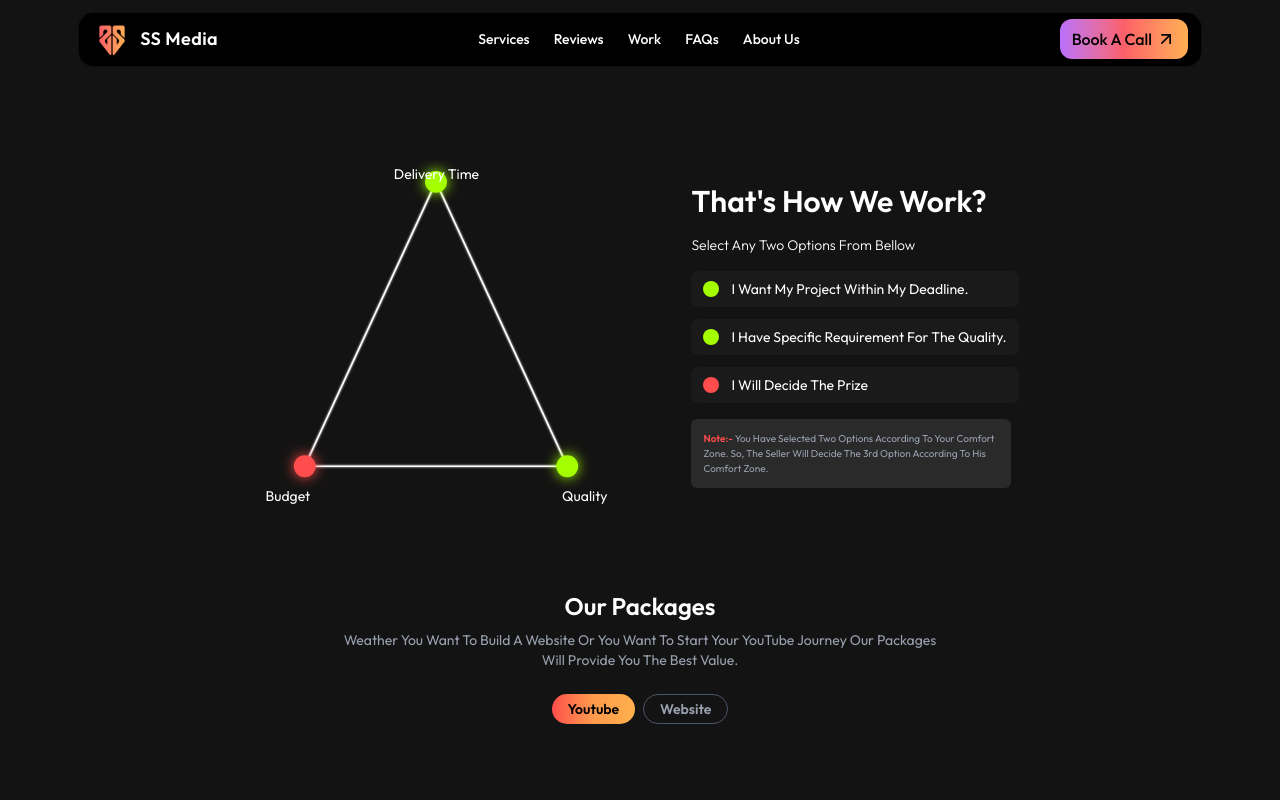
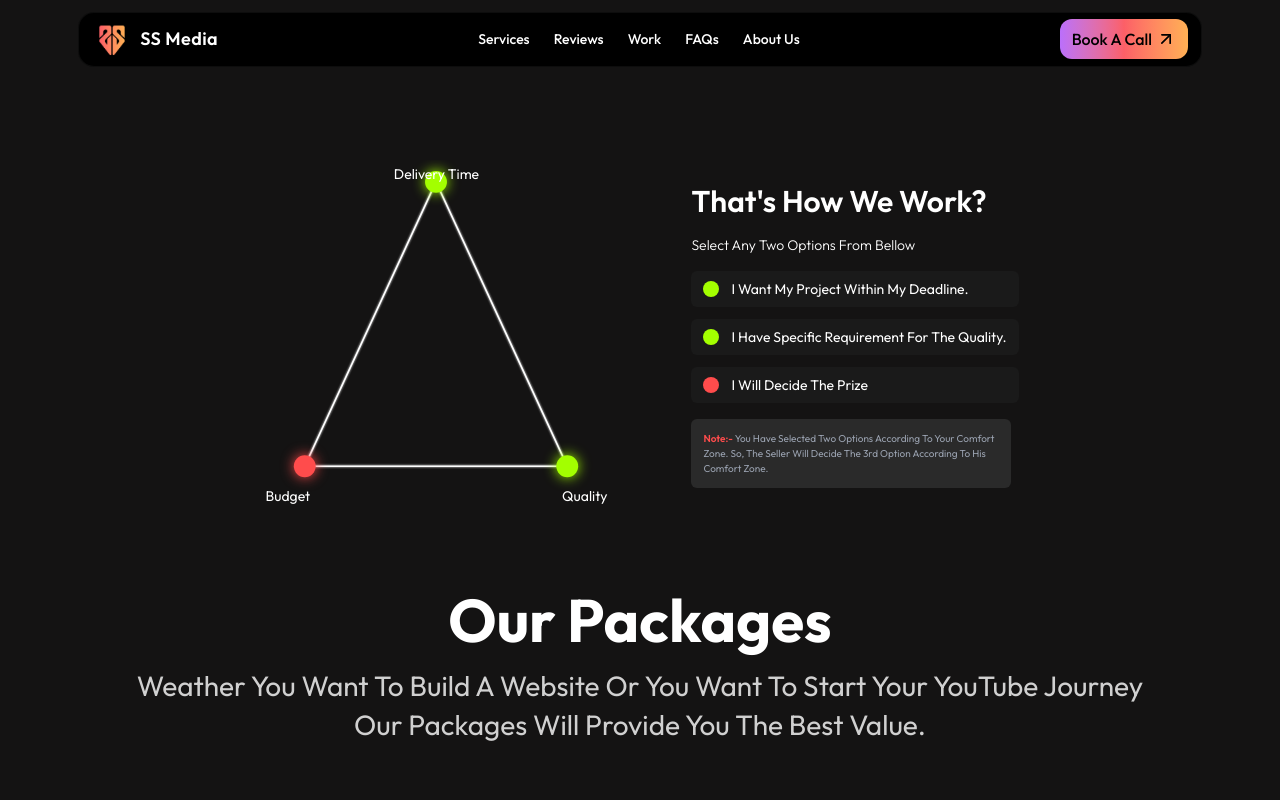
Before and after one commit to MoyasiGinko/SS-Media-website, a Next.js app: page /pricing in a window 1280 px wide. Shown: the top 800 px of the page. Built offline with nearby package versions, Linux system fonts and the light colour scheme.

Commit message:
Update PlansSection.tsx

```diff
--- a/components/pricing-page/plans/PlansSection.tsx
+++ b/components/pricing-page/plans/PlansSection.tsx
@@ -83,21 +83,21 @@ const PlansSection = () => {
     <>
       {/* Our Packages Section */}
       <section className="mb-10">
-        <h3 className="text-xl md:text-2xl font-semibold text-center mb-2">
+        <h2 className="text-3xl text-white md:text-6xl font-bold mb-4 text-center">
           Our Packages
-        </h3>
-        <p className="text-center text-gray-400 text-xs md:text-sm max-w-[600px] mx-auto mb-6">
+        </h2>
+        <p className="text-center text-xl md:text-[28px] text-white/80 max-w-5xl mx-auto mb-16">
           Weather You Want To Build A Website Or You Want To Start Your YouTube
           Journey Our Packages Will Provide You The Best Value.
         </p>
 
-        <div className="flex justify-center gap-2 text-xs md:text-sm font-semibold">
+        <div className="flex border border-gray-600 w-[314px] h-[52px] mx-auto rounded-[16.5px] p-1 justify-center items-center gap-2 text-xs md:text-sm font-semibold">
           <button
             type="button"
-            className={`rounded-full px-4 py-1 ${
+            className={`w-[153px] text-[20px] rounded-[14.25px] leading-tight h-[45px] px-4 py-1 ${
               activeTab === "youtube"
-                ? "bg-gradient-to-r from-[#ff4c4c] via-[#ff9a4c] to-[#ffb14c] text-black"
-                : "border border-gray-600 text-gray-400"
+                ? "bg-gradient-to-r from-[#D469C3] via-[#FC5F67] to-[#FFAB55] text-black"
+                : " text-gray-400"
             }`}
             onClick={() => setActiveTab("youtube")}
           >
@@ -105,10 +105,10 @@ const PlansSection = () => {
           </button>
           <button
             type="button"
-            className={`rounded-full px-4 py-1 ${
-              activeTab === "website"
-                ? "bg-gradient-to-r from-[#ff4c4c] via-[#ff9a4c] to-[#ffb14c] text-black"
-                : "border border-gray-600 text-gray-400"
+            className={`w-[153px] text-[20px] rounded-[14.25px] leading-tight h-[45px] px-4 py-1 ${
+              activeTab === "youtube"
+                ? "bg-gradient-to-r from-[#D469C3] via-[#FC5F67] to-[#FFAB55] text-black"
+                : " text-gray-400"
             }`}
             onClick={() => setActiveTab("website")}
           >
```
